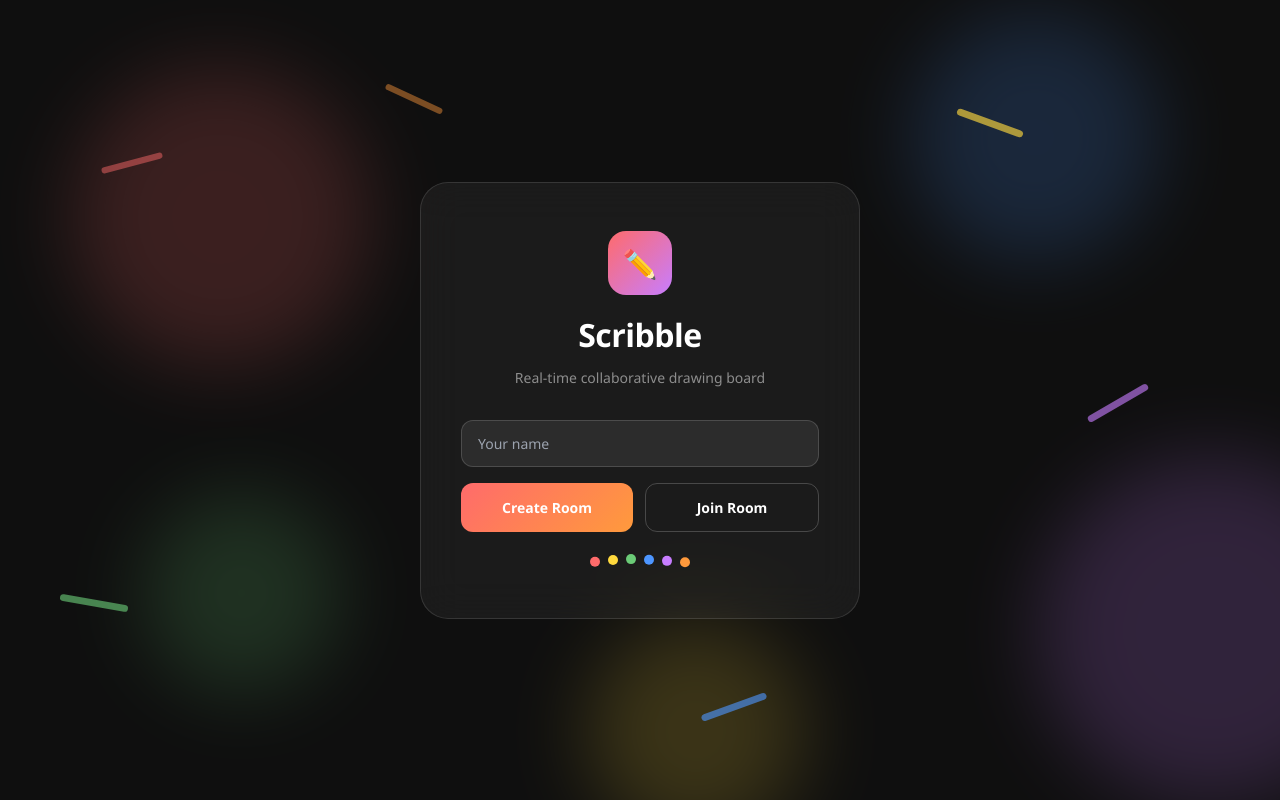
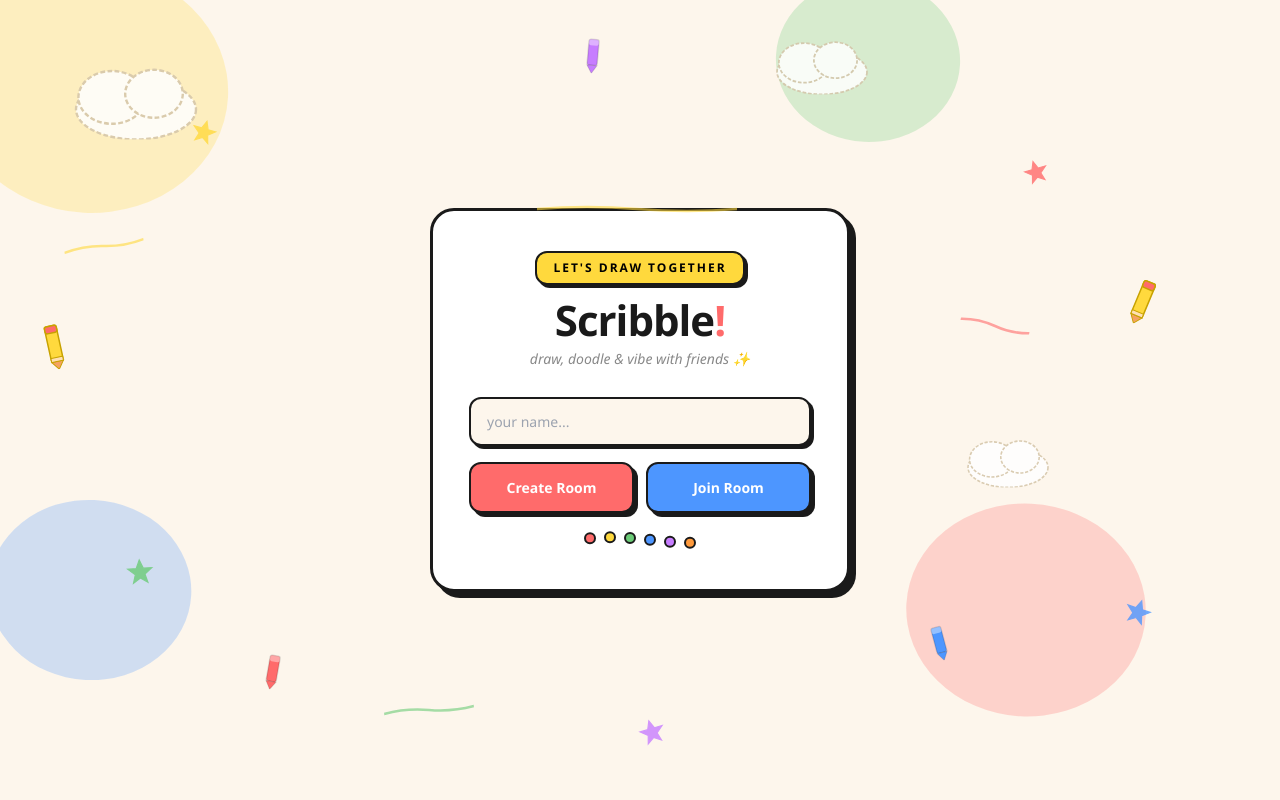
Before and after one commit to Ritika0070/whiteboard, a React (Create React App) app: page / in a window 1280 px wide. Built offline with nearby package versions, Linux system fonts and the light colour scheme; no server answers.

Commit message:
feat: hand-drawn playful home page UI

```diff
--- a/src/Home.jsx
+++ b/src/Home.jsx
@@ -2,35 +2,77 @@ import { useState } from "react";
 import { useNavigate } from "react-router-dom";
 import { motion } from "framer-motion";
 
-const COLORS = ["#FF6B6B", "#FFD93D", "#6BCB77", "#4D96FF", "#C77DFF", "#FF9A3C"];
-
-function FloatingBlob({ x, y, color, size }) {
+// Wobbly SVG doodle shapes
+function Cloud({ x, y, size = 1 }) {
   return (
-    <motion.div
-      style={{
-        position: "absolute", left: x, top: y,
-        width: size, height: size, borderRadius: "50%",
-        background: color, opacity: 0.18, filter: "blur(40px)",
-        zIndex: 0,
-      }}
-      animate={{ y: [0, -30, 0], x: [0, 15, 0] }}
-      transition={{ duration: 6 + Math.random() * 4, repeat: Infinity, ease: "easeInOut" }}
-    />
+    <motion.svg
+      style={{ position: "absolute", left: x, top: y, opacity: 0.85 }}
+      width={120 * size} height={70 * size} viewBox="0 0 120 70"
+      animate={{ y: [0, -10, 0] }}
+      transition={{ duration: 4, repeat: Infinity, ease: "easeInOut" }}
+    >
+      <ellipse cx="60" cy="45" rx="50" ry="25" fill="#fff" stroke="#d4c5a9" strokeWidth="2" strokeDasharray="4 2" />
+      <ellipse cx="40" cy="35" rx="28" ry="22" fill="#fff" stroke="#d4c5a9" strokeWidth="2" strokeDasharray="4 2" />
+      <ellipse cx="75" cy="32" rx="24" ry="20" fill="#fff" stroke="#d4c5a9" strokeWidth="2" strokeDasharray="4 2" />
+    </motion.svg>
   );
 }
 
-function DoodleStroke({ x, y, rotate, color }) {
+function Star({ x, y, color }) {
   return (
-    <motion.div
-      style={{
-        position: "absolute", left: x, top: y,
-        width: "60px", height: "6px", borderRadius: "99px",
-        background: color, opacity: 0.5, rotate,
-        zIndex: 0,
-      }}
-      animate={{ scale: [1, 1.2, 1], opacity: [0.4, 0.7, 0.4] }}
-      transition={{ duration: 3 + Math.random() * 2, repeat: Infinity, ease: "easeInOut" }}
-    />
+    <motion.svg style={{ position: "absolute", left: x, top: y }} width="24" height="24" viewBox="0 0 24 24"
+      animate={{ rotate: [0, 20, -20, 0], scale: [1, 1.2, 1] }}
+      transition={{ duration: 3 + Math.random() * 2, repeat: Infinity }}
+    >
+      <polygon points="12,2 15,9 22,9 16,14 18,21 12,17 6,21 8,14 2,9 9,9" fill={color} stroke={color} strokeWidth="1" opacity="0.8" />
+    </motion.svg>
+  );
+}
+
+function Pencil({ x, y, rotate = 0 }) {
+  return (
+    <motion.svg style={{ position: "absolute", left: x, top: y }} width="48" height="48" viewBox="0 0 48 48"
+      animate={{ rotate: [rotate, rotate + 8, rotate - 8, rotate] }}
+      transition={{ duration: 4, repeat: Infinity, ease: "easeInOut" }}
+    >
+      <rect x="10" y="4" width="12" height="36" rx="2" fill="#FFD93D" stroke="#c8a200" strokeWidth="1.5" />
+      <polygon points="10,40 22,40 16,48" fill="#f4a261" stroke="#c8a200" strokeWidth="1" />
+      <rect x="10" y="4" width="12" height="7" rx="2" fill="#ff6b6b" stroke="#c8a200" strokeWidth="1.5" />
+      <rect x="10" y="36" width="12" height="4" fill="#ffe0b2" stroke="#c8a200" strokeWidth="1" />
+    </motion.svg>
+  );
+}
+
+function Crayon({ x, y, color, rotate = 0 }) {
+  return (
+    <motion.svg style={{ position: "absolute", left: x, top: y }} width="40" height="40" viewBox="0 0 40 40"
+      animate={{ y: [0, -8, 0] }}
+      transition={{ duration: 3 + Math.random(), repeat: Infinity, ease: "easeInOut" }}
+      initial={{ rotate }}
+    >
+      <rect x="12" y="6" width="10" height="26" rx="2" fill={color} stroke="#00000022" strokeWidth="1.5" />
+      <polygon points="12,32 22,32 17,40" fill={color} stroke="#00000022" strokeWidth="1" />
+      <rect x="12" y="6" width="10" height="6" rx="2" fill="white" opacity="0.4" />
+    </motion.svg>
+  );
+}
+
+function WobblyCircle({ x, y, color, size }) {
+  return (
+    <motion.svg style={{ position: "absolute", left: x, top: y, opacity: 0.25 }} width={size} height={size} viewBox="0 0 100 100"
+      animate={{ scale: [1, 1.08, 1], rotate: [0, 10, 0] }}
+      transition={{ duration: 5, repeat: Infinity }}
+    >
+      <ellipse cx="50" cy="50" rx="45" ry="40" fill={color} />
+    </motion.svg>
+  );
+}
+
+function DoodleLine({ x, y, width, color, rotate = 0 }) {
+  return (
+    <motion.svg style={{ position: "absolute", left: x, top: y, transform: `rotate(${rotate}deg)`, opacity: 0.6 }} width={width} height="12" viewBox={`0 0 ${width} 12`}>
+      <path d={`M 0 6 Q ${width / 4} 2 ${width / 2} 6 Q ${(width * 3) / 4} 10 ${width} 6`} fill="none" stroke={color} strokeWidth="2.5" strokeLinecap="round" />
+    </motion.svg>
   );
 }
 
@@ -42,98 +84,122 @@ export default function Home() {
 
   const handleCreate = () => {
     const id = Math.random().toString(36).substring(2, 8).toUpperCase();
-    if (userName.trim()) navigate(`/room/${id}`, { state: { userName } });
+    if (userName.trim()) navigate(`/room/${id}`);
   };
 
   const handleJoin = () => {
-    if (roomId.trim() && userName.trim()) navigate(`/room/${roomId.trim()}`, { state: { userName } });
+    if (roomId.trim() && userName.trim()) navigate(`/room/${roomId.trim()}`);
   };
 
   return (
-    <div style={{ minHeight: "100vh", background: "#0f0f0f", display: "flex", alignItems: "center", justifyContent: "center", position: "relative", overflow: "hidden", fontFamily: "'Segoe UI', sans-serif" }}>
+    <div style={{ minHeight: "100vh", background: "#fdf6ec", display: "flex", alignItems: "center", justifyContent: "center", position: "relative", overflow: "hidden", fontFamily: "'Segoe UI', Comic Sans MS, cursive" }}>
 
       {/* Background blobs */}
-      <FloatingBlob x="5%" y="10%" color="#FF6B6B" size="300px" />
-      <FloatingBlob x="70%" y="5%" color="#4D96FF" size="250px" />
-      <FloatingBlob x="80%" y="60%" color="#C77DFF" size="350px" />
-      <FloatingBlob x="10%" y="65%" color="#6BCB77" size="200px" />
-      <FloatingBlob x="45%" y="80%" color="#FFD93D" size="220px" />
+      <WobblyCircle x="-60px" y="-60px" color="#FFD93D" size={300} />
+      <WobblyCircle x="70%" y="60%" color="#FF6B6B" size={260} />
+      <WobblyCircle x="60%" y="-40px" color="#6BCB77" size={200} />
+      <WobblyCircle x="-20px" y="60%" color="#4D96FF" size={220} />
 
-      {/* Doodle strokes */}
-      <DoodleStroke x="8%" y="20%" rotate="-15deg" color="#FF6B6B" />
-      <DoodleStroke x="75%" y="15%" rotate="20deg" color="#FFD93D" />
-      <DoodleStroke x="85%" y="50%" rotate="-30deg" color="#C77DFF" />
-      <DoodleStroke x="5%" y="75%" rotate="10deg" color="#6BCB77" />
-      <DoodleStroke x="55%" y="88%" rotate="-20deg" color="#4D96FF" />
-      <DoodleStroke x="30%" y="12%" rotate="25deg" color="#FF9A3C" />
+      {/* Clouds */}
+      <Cloud x="5%" y="8%" size={1.2} />
+      <Cloud x="60%" y="5%" size={0.9} />
+      <Cloud x="75%" y="55%" size={0.8} />
 
-      {/* Main card */}
+      {/* Stars */}
+      <Star x="15%" y="15%" color="#FFD93D" />
+      <Star x="80%" y="20%" color="#FF6B6B" />
+      <Star x="10%" y="70%" color="#6BCB77" />
+      <Star x="88%" y="75%" color="#4D96FF" />
+      <Star x="50%" y="90%" color="#C77DFF" />
+
+      {/* Pencils & Crayons */}
+      <Pencil x="3%" y="40%" rotate={-20} />
+      <Pencil x="88%" y="35%" rotate={15} />
+      <Crayon x="20%" y="82%" color="#FF6B6B" rotate={10} />
+      <Crayon x="72%" y="78%" color="#4D96FF" rotate={-15} />
+      <Crayon x="45%" y="5%" color="#C77DFF" rotate={5} />
+
+      {/* Doodle lines */}
+      <DoodleLine x="5%" y="30%" width={80} color="#FFD93D" rotate={-10} />
+      <DoodleLine x="75%" y="40%" width={70} color="#FF6B6B" rotate={12} />
+      <DoodleLine x="30%" y="88%" width={90} color="#6BCB77" rotate={-5} />
+
+      {/* Main Card */}
       <motion.div
-        initial={{ opacity: 0, y: 40 }}
-        animate={{ opacity: 1, y: 0 }}
-        transition={{ duration: 0.6, ease: "easeOut" }}
-        style={{ position: "relative", zIndex: 10, background: "rgba(255,255,255,0.05)", backdropFilter: "blur(20px)", border: "1px solid rgba(255,255,255,0.12)", borderRadius: "28px", padding: "48px 40px", width: "100%", maxWidth: "440px", textAlign: "center" }}
+        initial={{ opacity: 0, y: 50, rotate: -1 }}
+        animate={{ opacity: 1, y: 0, rotate: 0 }}
+        transition={{ duration: 0.7, ease: "easeOut" }}
+        style={{
+          position: "relative", zIndex: 10,
+          background: "white",
+          border: "3px solid #1a1a1a",
+          borderRadius: "24px",
+          boxShadow: "6px 6px 0px #1a1a1a",
+          padding: "40px 36px",
+          width: "100%", maxWidth: "420px",
+          textAlign: "center",
+        }}
       >
-        {/* Logo */}
+        {/* Title */}
         <motion.div
           initial={{ scale: 0 }}
           animate={{ scale: 1 }}
-          transition={{ delay: 0.2, type: "spring", stiffness: 200 }}
-          style={{ display: "inline-flex", alignItems: "center", justifyContent: "center", width: "64px", height: "64px", borderRadius: "18px", background: "linear-gradient(135deg, #FF6B6B, #C77DFF)", marginBottom: "16px", fontSize: "28px" }}
+          transition={{ delay: 0.2, type: "spring", stiffness: 180 }}
         >
-          ✏️
+          <div style={{ display: "inline-block", background: "#FFD93D", border: "2px solid #1a1a1a", borderRadius: "12px", padding: "6px 16px", fontSize: "12px", fontWeight: 700, letterSpacing: "2px", marginBottom: "12px", boxShadow: "3px 3px 0 #1a1a1a" }}>
+            LET'S DRAW TOGETHER
+          </div>
         </motion.div>
 
         <motion.h1
           initial={{ opacity: 0 }}
           animate={{ opacity: 1 }}
           transition={{ delay: 0.3 }}
-          style={{ fontSize: "32px", fontWeight: 800, color: "white", margin: "0 0 8px 0", letterSpacing: "-0.5px" }}
+          style={{ fontSize: "42px", fontWeight: 900, color: "#1a1a1a", margin: "0 0 4px 0", lineHeight: 1.1, letterSpacing: "-1px" }}
         >
           Scribble
+          <span style={{ color: "#FF6B6B" }}>!</span>
         </motion.h1>
 
         <motion.p
           initial={{ opacity: 0 }}
           animate={{ opacity: 1 }}
           transition={{ delay: 0.4 }}
-          style={{ color: "rgba(255,255,255,0.5)", fontSize: "14px", marginBottom: "32px" }}
+          style={{ color: "#888", fontSize: "14px", marginBottom: "28px", fontStyle: "italic" }}
         >
-          Real-time collaborative drawing board
+          draw, doodle & vibe with friends ✨
         </motion.p>
 
-        {/* Name input always visible */}
+        {/* Wavy underline */}
+        <DoodleLine x="25%" y="-8px" width={200} color="#FFD93D" />
+
+        {/* Name input */}
         <motion.input
           initial={{ opacity: 0, y: 10 }}
           animate={{ opacity: 1, y: 0 }}
           transition={{ delay: 0.5 }}
           type="text"
-          placeholder="Your name"
+          placeholder="your name..."
           value={userName}
           onChange={(e) => setUserName(e.target.value)}
-          style={{ width: "100%", padding: "12px 16px", borderRadius: "12px", border: "1px solid rgba(255,255,255,0.15)", background: "rgba(255,255,255,0.08)", color: "white", fontSize: "14px", outline: "none", marginBottom: "16px", boxSizing: "border-box" }}
+          style={{ width: "100%", padding: "12px 16px", borderRadius: "12px", border: "2px solid #1a1a1a", background: "#fdf6ec", fontSize: "14px", outline: "none", marginBottom: "16px", boxSizing: "border-box", fontFamily: "inherit", boxShadow: "3px 3px 0 #1a1a1a" }}
         />
 
         {!mode && (
-          <motion.div
-            initial={{ opacity: 0 }}
-            animate={{ opacity: 1 }}
-            transition={{ delay: 0.6 }}
-            style={{ display: "flex", gap: "12px" }}
-          >
+          <motion.div initial={{ opacity: 0 }} animate={{ opacity: 1 }} transition={{ delay: 0.6 }} style={{ display: "flex", gap: "12px" }}>
             <motion.button
-              whileHover={{ scale: 1.04 }}
-              whileTap={{ scale: 0.97 }}
+              whileHover={{ y: -3, boxShadow: "6px 8px 0 #1a1a1a" }}
+              whileTap={{ y: 2, boxShadow: "2px 2px 0 #1a1a1a" }}
               onClick={() => setMode("create")}
-              style={{ flex: 1, padding: "13px", borderRadius: "12px", border: "none", background: "linear-gradient(135deg, #FF6B6B, #FF9A3C)", color: "white", fontWeight: 700, fontSize: "14px", cursor: "pointer" }}
+              style={{ flex: 1, padding: "13px", borderRadius: "12px", border: "2px solid #1a1a1a", background: "#FF6B6B", color: "white", fontWeight: 800, fontSize: "14px", cursor: "pointer", boxShadow: "4px 4px 0 #1a1a1a", fontFamily: "inherit" }}
             >
               Create Room
             </motion.button>
             <motion.button
-              whileHover={{ scale: 1.04 }}
-              whileTap={{ scale: 0.97 }}
+              whileHover={{ y: -3, boxShadow: "6px 8px 0 #1a1a1a" }}
+              whileTap={{ y: 2, boxShadow: "2px 2px 0 #1a1a1a" }}
               onClick={() => setMode("join")}
-              style={{ flex: 1, padding: "13px", borderRadius: "12px", border: "1px solid rgba(255,255,255,0.2)", background: "transparent", color: "white", fontWeight: 700, fontSize: "14px", cursor: "pointer" }}
+              style={{ flex: 1, padding: "13px", borderRadius: "12px", border: "2px solid #1a1a1a", background: "#4D96FF", color: "white", fontWeight: 800, fontSize: "14px", cursor: "pointer", boxShadow: "4px 4px 0 #1a1a1a", fontFamily: "inherit" }}
             >
               Join Room
             </motion.button>
@@ -142,15 +208,16 @@ export default function Home() {
 
         {mode === "create" && (
           <motion.div initial={{ opacity: 0, y: 10 }} animate={{ opacity: 1, y: 0 }} style={{ display: "flex", flexDirection: "column", gap: "10px" }}>
-            <p style={{ color: "rgba(255,255,255,0.4)", fontSize: "13px", margin: "0 0 4px 0" }}>A new room ID will be auto-generated</p>
+            <p style={{ color: "#aaa", fontSize: "13px", margin: "0 0 4px 0", fontStyle: "italic" }}>a random room ID will be created for you</p>
             <motion.button
-              whileHover={{ scale: 1.04 }} whileTap={{ scale: 0.97 }}
+              whileHover={{ y: -3, boxShadow: "6px 8px 0 #1a1a1a" }}
+              whileTap={{ y: 2, boxShadow: "2px 2px 0 #1a1a1a" }}
               onClick={handleCreate}
-              style={{ padding: "13px", borderRadius: "12px", border: "none", background: "linear-gradient(135deg, #FF6B6B, #FF9A3C)", color: "white", fontWeight: 700, fontSize: "14px", cursor: "pointer" }}
+              style={{ padding: "13px", borderRadius: "12px", border: "2px solid #1a1a1a", background: "#6BCB77", color: "white", fontWeight: 800, fontSize: "14px", cursor: "pointer", boxShadow: "4px 4px 0 #1a1a1a", fontFamily: "inherit" }}
             >
-              Let's Go
+              Let's Go!
             </motion.button>
-            <button onClick={() => setMode(null)} style={{ background: "none", border: "none", color: "rgba(255,255,255,0.4)", cursor: "pointer", fontSize: "13px" }}>Back</button>
+            <button onClick={() => setMode(null)} style={{ background: "none", border: "none", color: "#aaa", cursor: "pointer", fontSize: "13px", fontFamily: "inherit" }}>← Back</button>
           </motion.div>
         )}
 
@@ -158,35 +225,33 @@ export default function Home() {
           <motion.div initial={{ opacity: 0, y: 10 }} animate={{ opacity: 1, y: 0 }} style={{ display: "flex", flexDirection: "column", gap: "10px" }}>
             <input
               type="text"
-              placeholder="Enter Room ID"
+              placeholder="enter room ID..."
               value={roomId}
               onChange={(e) => setRoomId(e.target.value)}
               onKeyDown={(e) => e.key === "Enter" && handleJoin()}
-              style={{ width: "100%", padding: "12px 16px", borderRadius: "12px", border: "1px solid rgba(255,255,255,0.15)", background: "rgba(255,255,255,0.08)", color: "white", fontSize: "14px", outline: "none", boxSizing: "border-box" }}
+              style={{ width: "100%", padding: "12px 16px", borderRadius: "12px", border: "2px solid #1a1a1a", background: "#fdf6ec", fontSize: "14px", outline: "none", boxSizing: "border-box", fontFamily: "inherit", boxShadow: "3px 3px 0 #1a1a1a" }}
             />
             <motion.button
-              whileHover={{ scale: 1.04 }} whileTap={{ scale: 0.97 }}
+              whileHover={{ y: -3, boxShadow: "6px 8px 0 #1a1a1a" }}
+              whileTap={{ y: 2, boxShadow: "2px 2px 0 #1a1a1a" }}
               onClick={handleJoin}
-              style={{ padding: "13px", borderRadius: "12px", border: "none", background: "linear-gradient(135deg, #4D96FF, #C77DFF)", color: "white", fontWeight: 700, fontSize: "14px", cursor: "pointer" }}
+              style={{ padding: "13px", borderRadius: "12px", border: "2px solid #1a1a1a", background: "#C77DFF", color: "white", fontWeight: 800, fontSize: "14px", cursor: "pointer", boxShadow: "4px 4px 0 #1a1a1a", fontFamily: "inherit" }}
             >
               Join Room
             </motion.button>
-            <button onClick={() => setMode(null)} style={{ background: "none", border: "none", color: "rgba(255,255,255,0.4)", cursor: "pointer", fontSize: "13px" }}>Back</button>
+            <button onClick={() => setMode(null)} style={{ background: "none", border: "none", color: "#aaa", cursor: "pointer", fontSize: "13px", fontFamily: "inherit" }}>← Back</button>
           </motion.div>
         )}
 
-        {/* Color dots decoration */}
-        <div style={{ display: "flex", justifyContent: "center", gap: "8px", marginTop: "28px" }}>
-          {COLORS.map((c, i) => (
-            <motion.div
-              key={i}
-              style={{ width: "10px", height: "10px", borderRadius: "50%", background: c }}
+        {/* Color dots */}
+        <div style={{ display: "flex", justifyContent: "center", gap: "8px", marginTop: "24px" }}>
+          {["#FF6B6B", "#FFD93D", "#6BCB77", "#4D96FF", "#C77DFF", "#FF9A3C"].map((c, i) => (
+            <motion.div key={i} style={{ width: "12px", height: "12px", borderRadius: "50%", background: c, border: "2px solid #1a1a1a" }}
               animate={{ y: [0, -6, 0] }}
-              transition={{ duration: 1.5, repeat: Infinity, delay: i * 0.15 }}
+              transition={{ duration: 1.2, repeat: Infinity, delay: i * 0.15 }}
             />
           ))}
         </div>
-
       </motion.div>
     </div>
   );
```
